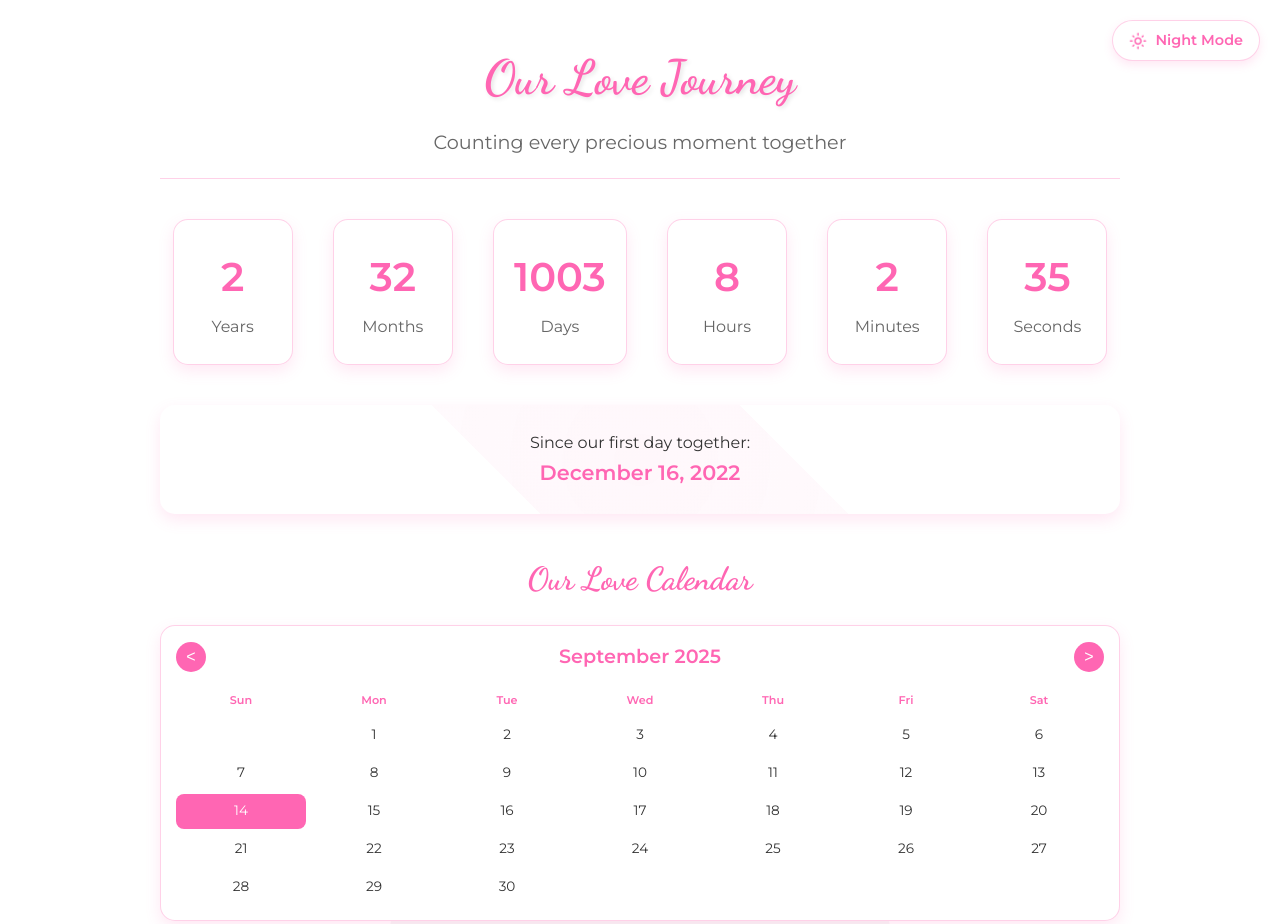
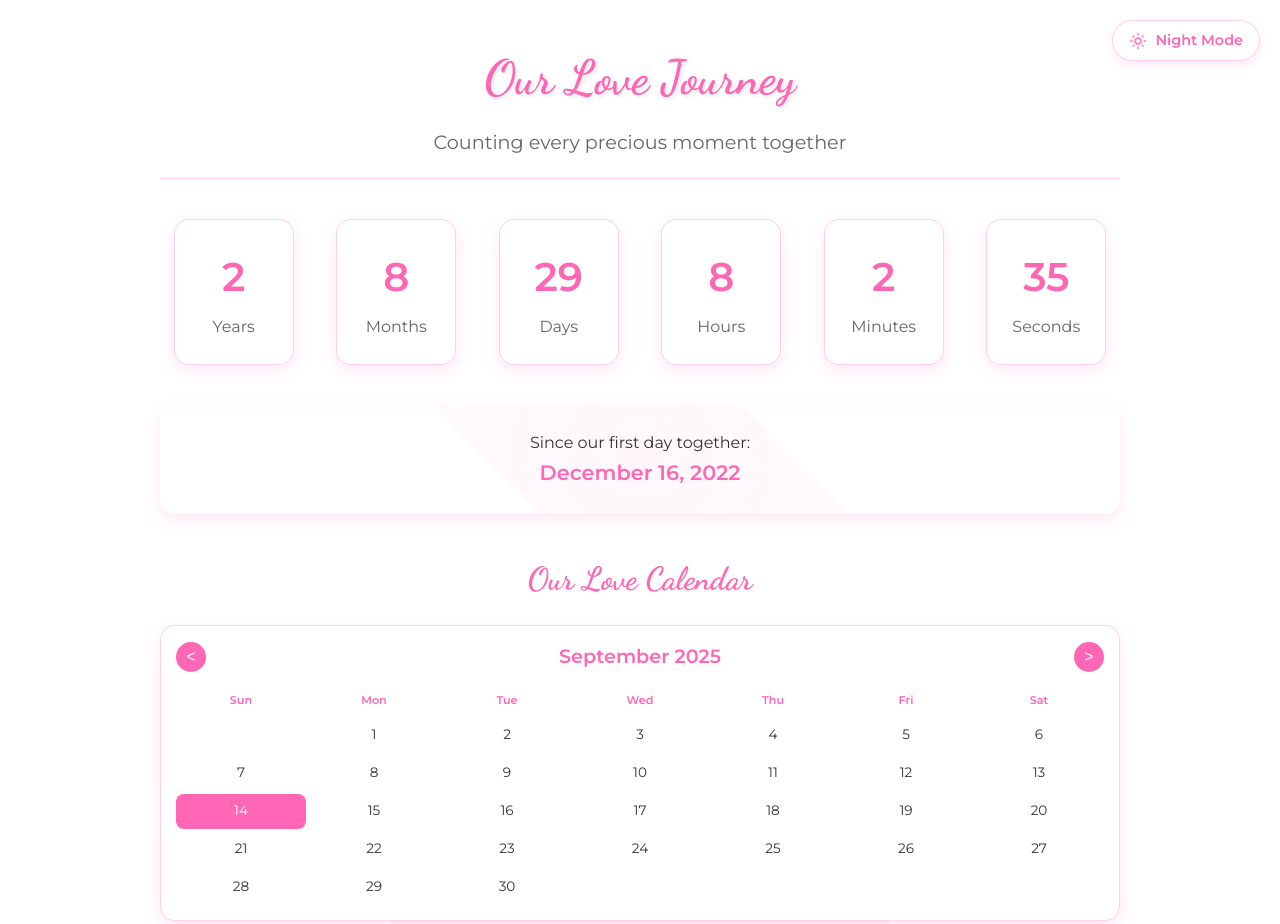
Before and after one commit to kongrotana/Lovememories, a plain HTML site: page index.html in a window 1280 px wide. Shown: the top 924 px of the page. Drawn offline with Linux system fonts and the light colour scheme; a web font is replaced by a local one.

```diff
--- a/Script/script.js
+++ b/Script/script.js
@@ -10,52 +10,40 @@
 
 function updateCounter() {
     const now = new Date();
-    const diff = now - anniversaryDate; // Difference in milliseconds
+    let years = now.getFullYear() - anniversaryDate.getFullYear();
+    let months = now.getMonth() - anniversaryDate.getMonth();
+    let days = now.getDate() - anniversaryDate.getDate();
 
-    // Calculate time difference
-    const seconds = Math.floor(diff / 1000);
-    const minutes = Math.floor(seconds / 60);
-    const hours = Math.floor(minutes / 60);
-    const days = Math.floor(hours / 24);
-
-    // Calculate years and remaining days
-    const anniversaryThisYear = new Date(now.getFullYear(), anniversaryDate.getMonth(), anniversaryDate.getDate());
-    let years = now.getFullYear() - anniversaryDate.getFullYear();
-    let remainingDays = Math.floor((now - anniversaryThisYear) / (1000 * 60 * 60 * 24));
-
-    if (remainingDays < 0) {
-        years--;
-        const lastYearAnniversary = new Date(now.getFullYear() - 1, anniversaryDate.getMonth(), anniversaryDate.getDate());
-        remainingDays = Math.floor((now - lastYearAnniversary) / (1000 * 60 * 60 * 24));
+    // Adjust for negative months or days
+    if (days < 0) {
+        months--;
+        const prevMonth = new Date(now.getFullYear(), now.getMonth(), 0);
+        days = prevMonth.getDate() + days;
     }
 
-    // Calculate months and remaining days after full years
-    let months = years * 12;
-    let tempDate = new Date(anniversaryDate);
-    tempDate.setFullYear(tempDate.getFullYear() + years);
-
-    while (tempDate < now) {
-        tempDate.setMonth(tempDate.getMonth() + 1);
-        if (tempDate <= now) {
-            months++;
-        } else {
-            tempDate.setMonth(tempDate.getMonth() - 1);
-            break;
-        }
+    if (months < 0) {
+        years--;
+        months = 12 + months;
     }
 
-    // Calculate remaining days after full months
-    remainingDays = Math.floor((now - tempDate) / (1000 * 60 * 60 * 24));
+    // Now calculate total seconds, minutes, and hours
+    const totalSeconds = Math.floor((now - anniversaryDate) / 1000);
+    const totalMinutes = Math.floor(totalSeconds / 60);
+    const totalHours = Math.floor(totalMinutes / 60);
+
+    // Get the remaining seconds, minutes, and hours
+    const seconds = totalSeconds % 60;
+    const minutes = totalMinutes % 60;
+    const hours = totalHours % 24;
 
     // Update the display
     document.getElementById('years').textContent = years;
     document.getElementById('months').textContent = months;
     document.getElementById('days').textContent = days;
-    document.getElementById('hours').textContent = hours % 24;
-    document.getElementById('minutes').textContent = minutes % 60;
-    document.getElementById('seconds').textContent = seconds % 60;
+    document.getElementById('hours').textContent = hours;
+    document.getElementById('minutes').textContent = minutes;
+    document.getElementById('seconds').textContent = seconds;
 }
-
 // Update the counter every second
 setInterval(updateCounter, 1000);
 
--- a/index.html
+++ b/index.html
@@ -77,6 +77,8 @@
             <div class="gallery">
                 <img src="./img/Me.jpg" alt="Our memory" class="memory-photo">
                 <img src="./img/Bb.jpg" alt="Our memory" class="memory-photo">
+                <img src="./img/Me1.jpg" alt="Our memory" class="memory-photo">
+                <img src="./img/Bb1.jpg" alt="Our memory" class="memory-photo">
                 <!-- Add more images as needed -->
             </div>
         </div>
```
Also changed, not shown: img/Bb1.jpg (added), 1 other file.
